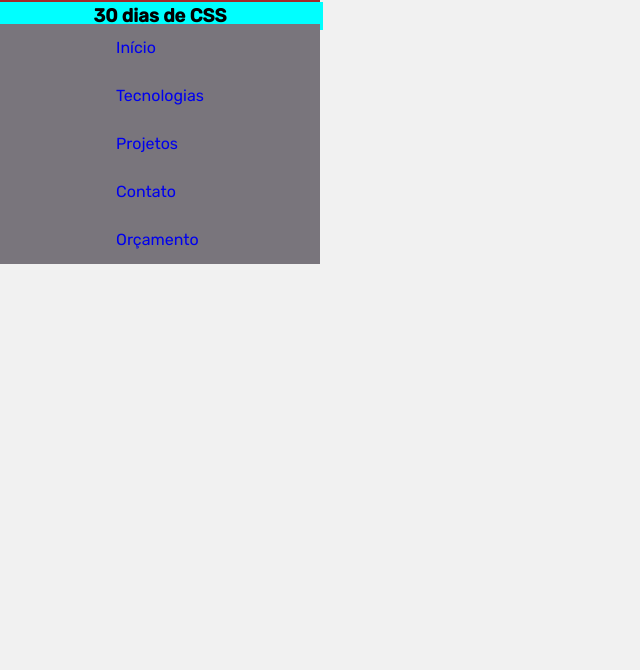
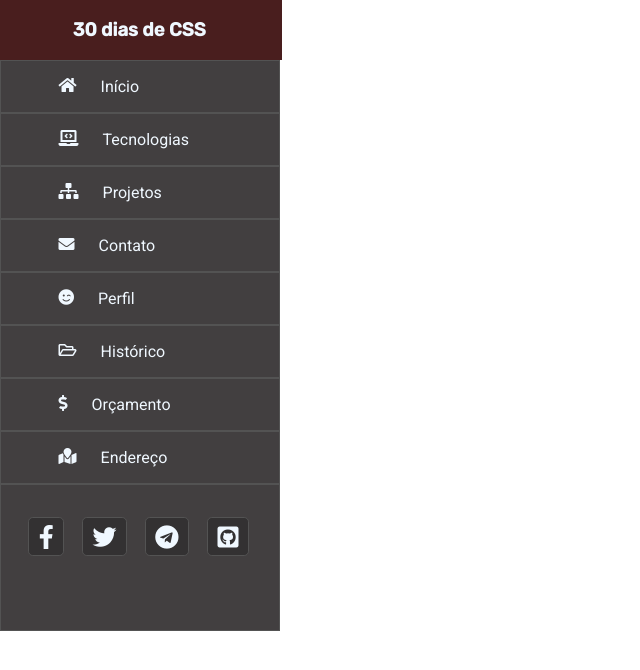
Before and after one commit to DanielMarquesz/30-dias-de-CSS, a plain HTML site: page dia03/index.html in a window 1280 px wide. Shown: the whole page, without its empty margins (0-640 px from the left). Drawn offline with Linux system fonts and the light colour scheme.

Commit message:
:turtle: Adicionando estilo ao menu

```diff
--- a/dia03/index.html
+++ b/dia03/index.html
@@ -15,13 +15,21 @@
 
                 <div class="items">
                     <ul>
-                        <a href="#"><li>Início</li></a>
-                        <a href="#"><li>Tecnologias</li></a>
-                        <a href="#"><li>Projetos</li></a>
-                        <a href="#"><li>Contato</li></a>
-                        <a href="#"><li>Orçamento</li></a>
-                        <!-- li -->
+                        <a href="#" class=""><li><i class="fas fa-home"></i>Início</li></a>
+                        <a href="#"><li><i class="fas fa-laptop-code"></i></i>Tecnologias</li></a>
+                        <a href="#"><li><i class="fas fa-sitemap"></i>Projetos</li></a>
+                        <a href="#"><li><i class="fas fa-envelope"></i>Contato</li></a>
+                        <a href="#"><li><i class="fas fa-smile-wink"></i>Perfil</li></a>
+                        <a href="#"><li><i class="far fa-folder-open"></i>Histórico</li></a>
+                        <a href="#"><li><i class="fas fa-dollar-sign"></i>Orçamento</li></a>
+                        <a href="#"><li><i class="fas fa-map-marked"></i>Endereço</li></a>
                     </ul>
+                    <div class="social-medias">
+                        <a href="#"><i class="fab fa-facebook-f" aria-hidden="true"></i></a>
+                        <a href="#"><i class="fab fa-twitter" aria-hidden="true"></i></a>
+                        <a href="#"><i class="fab fa-telegram"></i></a>
+                        <a href="#"><i class="fab fa-github-square"></i></a>
+                    </div>
                 </div>
 
         </div>
--- a/dia03/style.css
+++ b/dia03/style.css
@@ -1,45 +1,11 @@
 
 @import url('https://fonts.googleapis.com/css2?family=Rubik:ital,wght@0,300;0,400;0,500;1,300&display=swap');
+@import url('https://fonts.googleapis.com/css2?family=Roboto:ital,wght@0,300;0,400;1,300&display=swap');
 
 
-body{
-    margin: 0;
-    padding: 0;
-    background-color: rgb(241, 241, 241);
-    font-family: Rubik, serif;
+@import url("https://cdnjs.cloudflare.com/ajax/libs/font-awesome/5.15.1/css/all.min.css");
+/* Fontes Awesome */
 
-}
-
-.container {
-    position: relative;
-    width: 25%;
-    background-color: brown;
-    padding-top: 1rem;
-    display: flex;
-    justify-content: center;
-    align-items: center;
-}
-
-.container .title{
-
-    background-color: aqua;
-    position: absolute;
-    padding: .2rem;
-    width: 100%;
-    display: flex;
-    justify-content: center;
-}
-
-.container .items{
-    background-color: rgb(121, 117, 124);
-    line-height: 3rem;
-    margin-top: 16rem;
-    display: flex;
-    position: absolute;
-
-    width: 100%;
-    justify-content: center;
-}
 
 *{                          /* Setta uma configuração para todos os elementos da página */
     margin: 0;
@@ -47,3 +13,66 @@ body{
     list-style: none;
     text-decoration: none;
 }
+
+body{
+    margin: 0;
+    padding: 0;
+    color: aliceblue;
+}
+
+.container h3{
+    background-color: gray;
+    padding: 1.2rem .9rem 1.2rem .7rem;
+    background-color: rgb(73, 30, 30);
+    width: 20%;
+    display: flex;
+    position: relative;
+    justify-content: center;
+    font-family: Rubik, serif;
+}
+
+.items i{
+    padding-right: 1.5rem;
+    padding-left: 3rem;
+    color: aliceblue;
+}
+
+.container li {
+    color: aliceblue;
+    background-color: rgb(66, 63, 64);
+    font-family: Roboto;
+    border: .1rem groove rgb(83, 83, 83);
+    padding: 1rem .8rem 1rem .6rem;
+    width: 20%;
+    display: flex;
+    position: relative;
+}
+
+.container li:hover {
+    border-top: 1px solid transparent;
+    border-bottom: 1px solid transparent;
+    box-shadow: 0 0px 10px 3px #222;
+    transition: 0.4s;
+}
+
+.container .social-medias{
+    color: aliceblue;
+    background-color: rgb(66, 63, 64);
+    border: .1rem groove rgb(83, 83, 83);
+    padding: 1rem .8rem 4.6rem .6rem;
+    width: 20%;
+    position: relative;
+    display: flex;
+    justify-content: space-evenly;
+}
+
+.container .social-medias i{
+
+    color:aliceblue;
+    background-color:rgb(51, 49, 50);
+    font-size: 1.5rem;
+    padding: .4rem .6rem;
+    margin-top: 1rem;
+    border: .1rem groove rgb(83, 83, 83);
+    border-radius: .3rem;
+}
```
